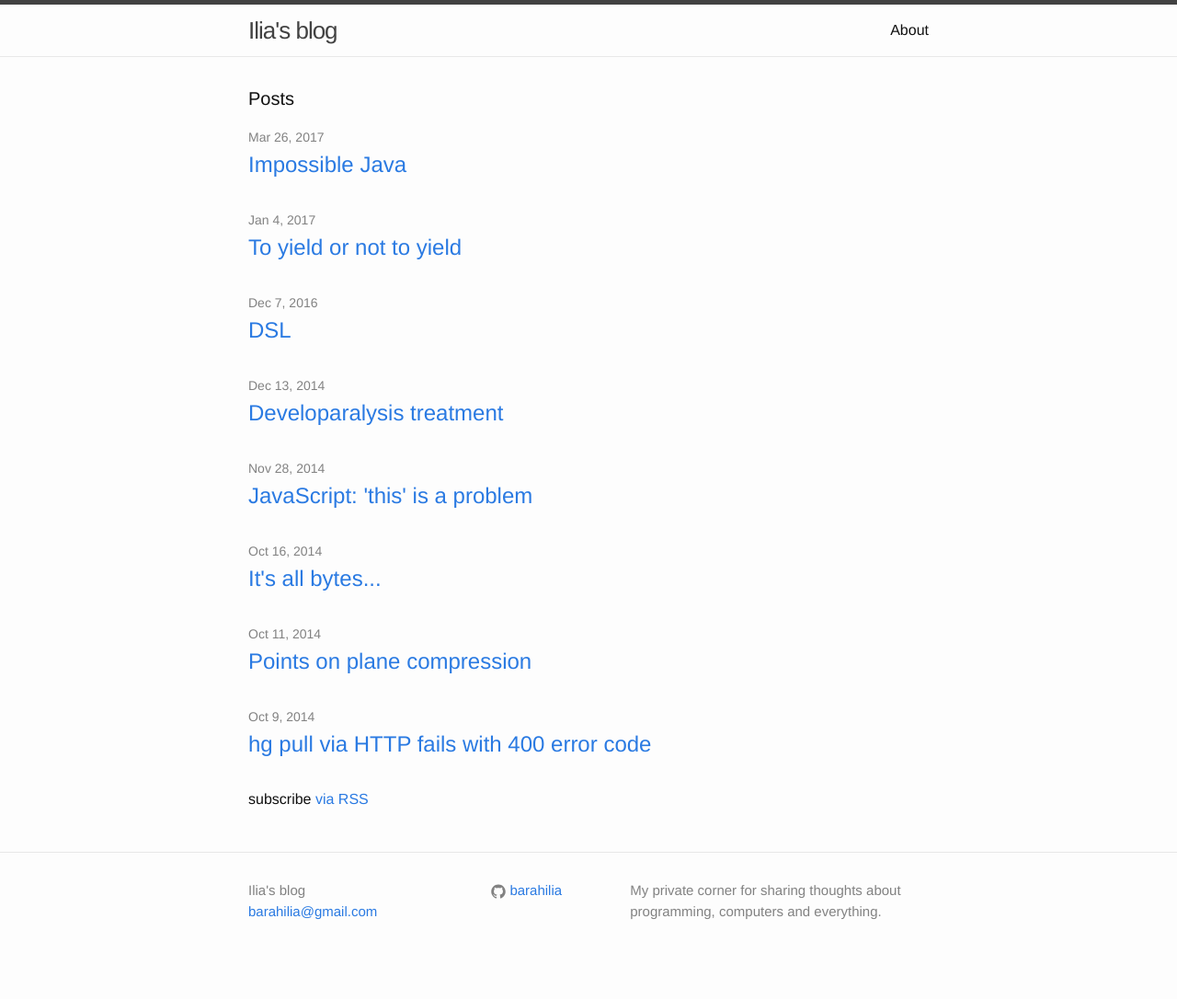
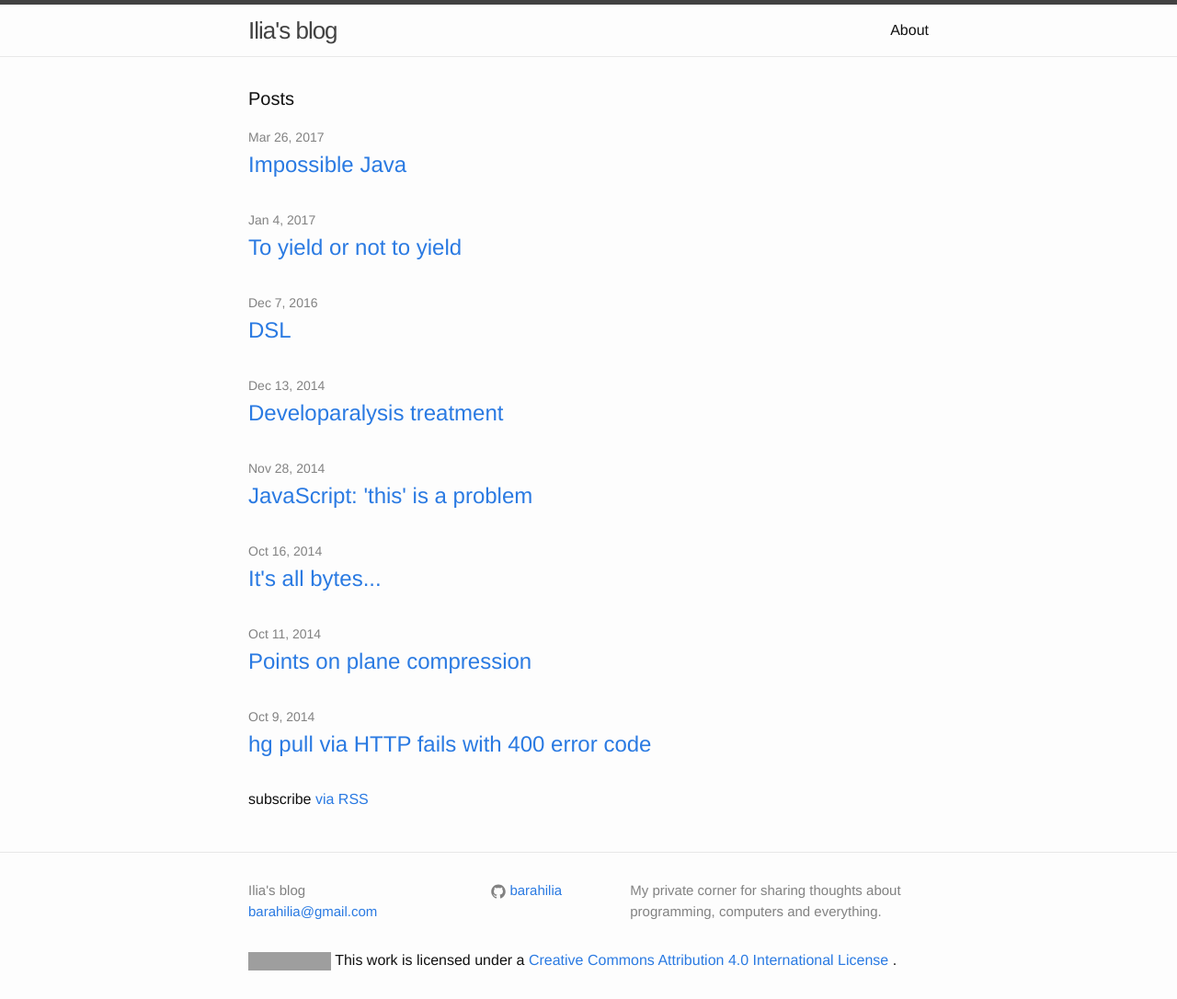
Before and after one commit to barahilia/blog, a Jekyll site: the page built from index.html, in a window 1280 px wide. Shown: the whole page at 92% size. Built offline with Jekyll 4.4.1, drawn with Linux system fonts in a browser that asks for light colours; before the commit the page ends 1062 px from its top, so only the background shows below that; grey boxes are pictures that could not be loaded.

Commit message:
Adding license info to README and footer

```diff
--- a/_includes/footer.html
+++ b/_includes/footer.html
@@ -48,6 +48,16 @@
       </div>
     </div>
 
+    <div>
+      <a rel="license" href="http://creativecommons.org/licenses/by/4.0/">
+        <img alt="Creative Commons License" style="border-width:0"
+             src="https://i.creativecommons.org/l/by/4.0/88x31.png" />
+      </a>
+      This work is licensed under a
+      <a rel="license" href="http://creativecommons.org/licenses/by/4.0/">
+        Creative Commons Attribution 4.0 International License
+      </a>.
+    </div>
   </div>
 
 </footer>
```
Also changed, not shown: README.md.
